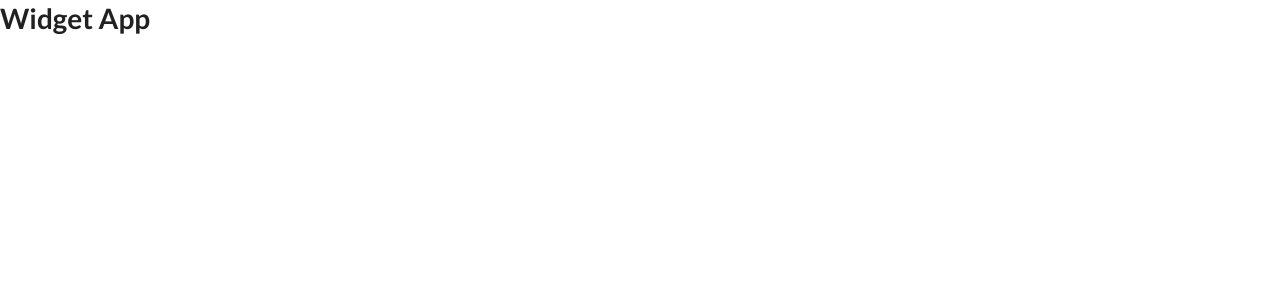
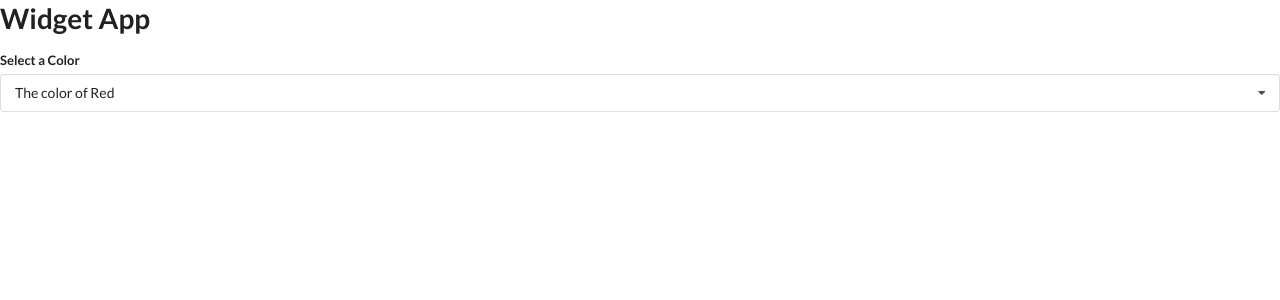
Before and after one commit to Animalia-Android/Widget-App, a React (Create React App) app: page / in a window 1280 px wide. Shown: the top 300 px of the page. Built offline with nearby package versions, Linux system fonts and the light colour scheme.

Commit message:
useEffect feature

```diff
--- a/src/App.js
+++ b/src/App.js
@@ -1,29 +1,52 @@
-import React from 'react';
+import React, { useState } from 'react';
 
 // import Accordian from './components/Accordion';
 // import Search from './components/Search';
+import Dropdown from './components/Dropdown';
 
-const items = [
+// const items = [
+//   {
+//     title: 'What is React?',
+//     content: 'React is a Front End JavaScript framework',
+//   },
+//   {
+//     title: 'Why us React?',
+//     content: 'React is a favorite JS library amongst engineers',
+//   },
+//   {
+//     title: 'How do you use React?',
+//     content: 'You use React by creating components',
+//   },
+// ];
+
+const options = [
   {
-    title: 'What is React?',
-    content: 'React is a Front End JavaScript framework',
+    label: 'The color of Red',
+    value: 'Red',
   },
   {
-    title: 'Why us React?',
-    content: 'React is a favorite JS library amongst engineers',
+    label: 'The color of Green',
+    value: 'Green',
   },
   {
-    title: 'How do you use React?',
-    content: 'You use React by creating components',
+    label: 'A shade of Blue',
+    value: 'Blue',
   },
 ];
 
 const App = () => {
+  const [selected, setSelected] = useState(options[0]);
+
   return (
     <div>
       <h1>Widget App</h1>
       {/* <Search /> */}
       {/* <Accordian items={items} /> */}
+      <Dropdown
+        options={options}
+        selected={selected}
+        onSelectedChange={setSelected}
+      />
     </div>
   );
 };
--- /dev/null
+++ b/src/components/Dropdown.js
@@ -0,0 +1,54 @@
+import React, { useState, useEffect } from 'react';
+
+const Dropdown = ({ options, selected, onSelectedChange }) => {
+  const [open, setOpen] = useState(false);
+
+  useEffect(() => {
+    document.body.addEventListener('click', () => {
+      console.log('BODY CLICK');
+      setOpen(false);
+    });
+  }, []);
+
+  const renderedOptions = options.map((option) => {
+    if (option.value === selected.value) {
+      return null;
+    }
+
+    return (
+      <div
+        key={option.value}
+        className="item"
+        onClick={() => {
+          console.log('ITEM CLICKED');
+          onSelectedChange(option);
+        }}
+      >
+        {option.label}
+      </div>
+    );
+  });
+
+  return (
+    <div className="ui form">
+      <div className="field">
+        <label className="label">Select a Color</label>
+        <div
+          onClick={() => {
+            console.log('DROPDOWN CLICKED');
+            setOpen(!open);
+          }}
+          className={`ui selection dropdown ${open ? 'visible active' : ''}`}
+        >
+          <i className="dropdown icon"></i>
+          <div className="text">{selected.label}</div>
+          <div className={`menu ${open ? 'visible transition' : ''}`}>
+            {renderedOptions}
+          </div>
+        </div>
+      </div>
+    </div>
+  );
+};
+
+export default Dropdown;
```
